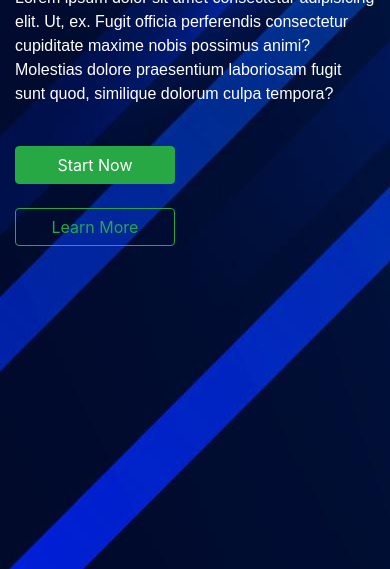
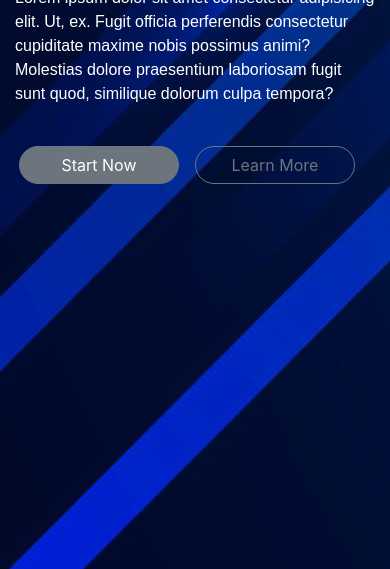
Before and after one commit to niyalimukherjee/template, a plain HTML site: page index.html in a window 390 px wide. Shown: the part 275-844 px from the top of the page. Drawn offline with nearby package versions, Linux system fonts and the light colour scheme; a web font is replaced by a local one.

Commit message:
second commit

```diff
--- a/index.html
+++ b/index.html
@@ -6,7 +6,7 @@
     <meta name="viewport" content="width=device-width, initial-scale=1.0">
     <title>Document</title>
     <link rel="stylesheet" href="style.css">
-    <script src="app.js"></script>
+
     <link rel="stylesheet" href="https://maxcdn.bootstrapcdn.com/bootstrap/4.0.0/css/bootstrap.min.css" integrity="sha384-Gn5384xqQ1aoWXA+058RXPxPg6fy4IWvTNh0E263XmFcJlSAwiGgFAW/dAiS6JXm" crossorigin="anonymous">
     <script src="https://code.jquery.com/jquery-3.2.1.slim.min.js" integrity="sha384-KJ3o2DKtIkvYIK3UENzmM7KCkRr/rE9/Qpg6aAZGJwFDMVNA/GpGFF93hXpG5KkN" crossorigin="anonymous"></script>
     <script src="https://cdnjs.cloudflare.com/ajax/libs/popper.js/1.12.9/umd/popper.min.js" integrity="sha384-ApNbgh9B+Y1QKtv3Rn7W3mgPxhU9K/ScQsAP7hUibX39j7fakFPskvXusvfa0b4Q" crossorigin="anonymous"></script>
@@ -40,11 +40,13 @@
         <div class="container">
             <h1>Start <span> your</span> business</h1>
             <p >Lorem ipsum dolor sit amet consectetur adipisicing elit. Ut, ex. Fugit officia perferendis consectetur cupiditate maxime nobis possimus animi? Molestias dolore praesentium laboriosam fugit sunt quod, similique dolorum culpa tempora?</p>
-            <div >
-                <a href="#"><button type="button" class="button1 btn btn-success">Start Now</button></a>
-                <a href="#"><button type="button" class="button1 btn btn-outline-success">Learn More</button></a>
+            <div id="buttons" >
+                <a href="#"><button type="button" class="button1 btn btn-secondary" id="button2">Start Now</button></a>
+                <a href="#"><button type="button" class=" button1 btn btn-outline-secondary" id="button2">Learn More</button></a>
             </div>
         </div>
     </body>
+
 </body>
+<script src="app.js"></script>
 </html>
--- a/style.css
+++ b/style.css
@@ -54,7 +54,10 @@ body{
 .button1{
     margin-right: 4rem;
     width: 10rem;
-    /* border-radius: 50rem; */
+
+}
+#button2{
+    border-radius: 10rem;
 }
 .container{
 
@@ -108,17 +111,21 @@ h1 span{
             display: flex;
         }
         .button1{
-
+           margin-right: 1rem;
            margin-top: 1.5rem;
         }
+       #buttons{
+           display: flex;
+           flex-direction: row;
+       }
         .container{
             margin-left: 10rem;
             margin-right: 10rem;
         }
-        /* .navbar-links li a{
+        .navbar-links li a{
             text-decoration: none;
             display: flex;
             align-items: flex-start;
             display: block;
-        } */
+        }
 }
```
